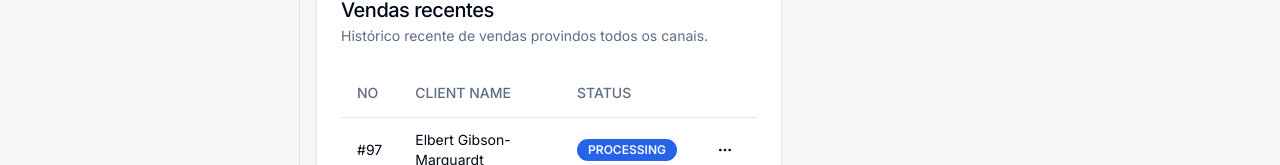
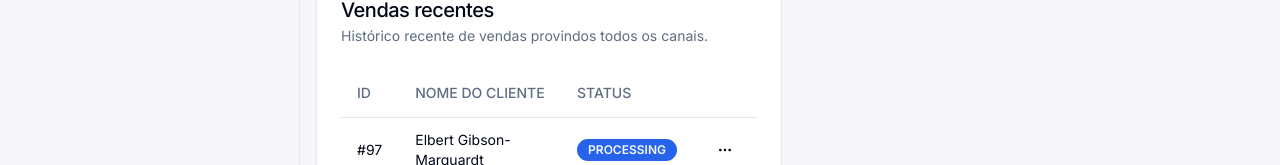
Before and after one commit to vitordcunha/dashboard-demo, a Next.js app: page /dashboard/sales in a window 1280 px wide. Shown: the part 635-800 px from the top of the page. Built offline with nearby package versions, Linux system fonts and the light colour scheme.

Commit message:
fix: table columns labels

```diff
--- a/src/app/dashboard/sales/_components/sales-table-columns.tsx
+++ b/src/app/dashboard/sales/_components/sales-table-columns.tsx
@@ -37,12 +37,12 @@ export interface Sale {
 export const columns: ColumnDef<Sale>[] = [
   {
     accessorKey: "id",
-    header: "NO",
+    header: "id",
     cell: ({ cell }) => <div>#{cell.getValue() as number}</div>,
   },
   {
     accessorKey: "customer.name",
-    header: "client name",
+    header: "nome do cliente",
     cell: ({ cell }) => <div>{cell.getValue() as string}</div>,
   },
   {
```
